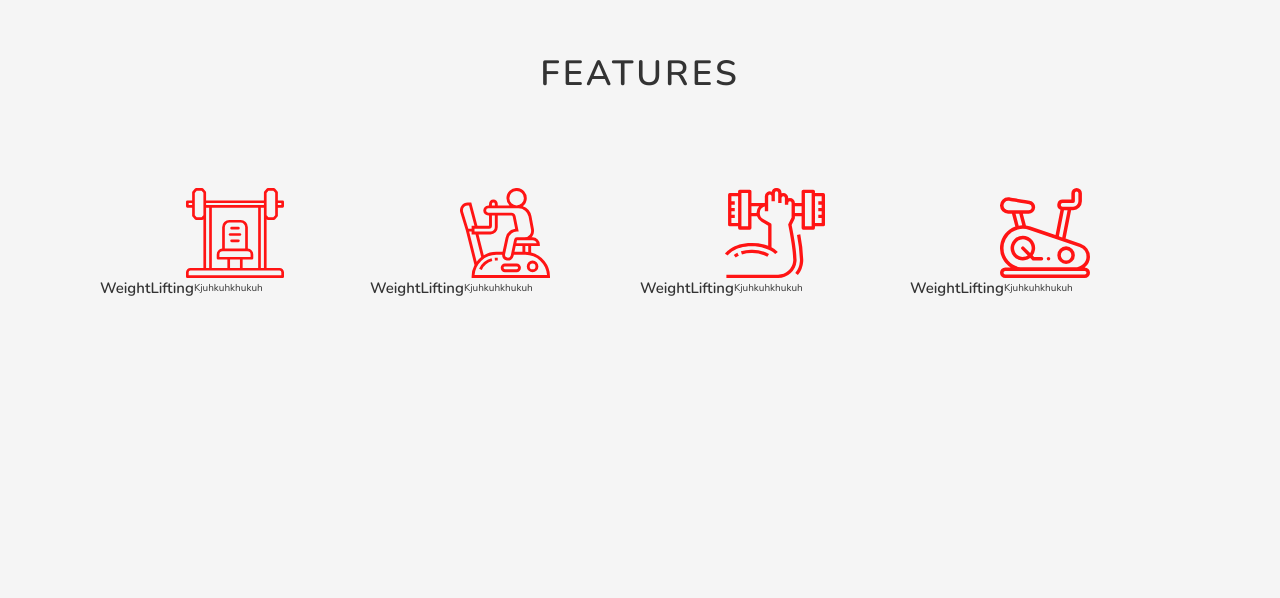
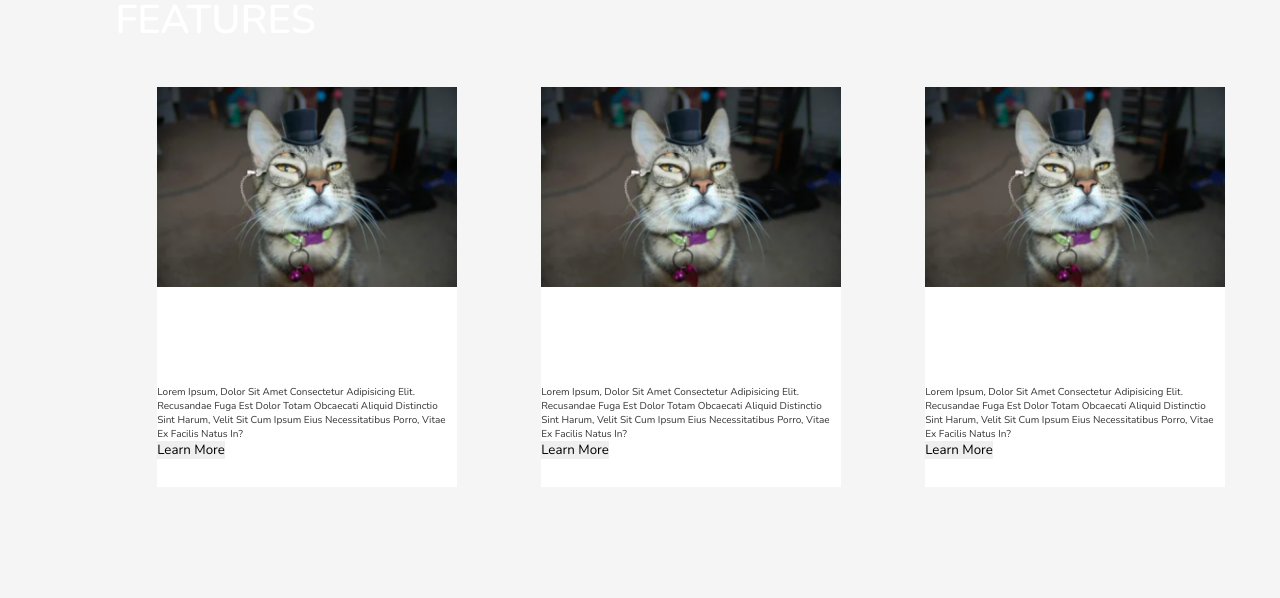
Before and after one commit to anderson-pixel/fitx, a React (Create React App) app: page / in a window 1280 px wide. Shown: the part 702-1300 px from the top of the page. Built offline with nearby package versions, Linux system fonts and the light colour scheme; some icons are missing.

Commit message:
Added Description To Feature Section

```diff
--- a/src/components/header/Features/feature.tsx
+++ b/src/components/header/Features/feature.tsx
@@ -1,68 +1,76 @@
 import React from 'react'
 import styled from 'styled-components'
-import Featureconfig from './featureconfig'
-import fimage1 from '../../../images/1.svg';
-import fimage2 from '../../../images/2.svg';
-import fimage3 from '../../../images/3.svg';
-import fimage4 from '../../../images/4.svg';
+import catimg from '../../../images/catshot.png'
 
 const FeaturesContainer = styled.section`
-justify-content: center;
-align-items: center;
-display: flex;
-height: 600px;
+height: 700px;
 width: 100%;
-margin-top: 100px;
 
-.fe1 {
-  position: absolute;
-  margin-bottom: 500px;
-  letter-spacing: 3px;
-  font-size: 35px;
-
-  @media (max-width: 991px) {
-    margin-bottom: 1200px;
-  }
+h1 {
+  color: white;
+  font-size: 4rem;
+  margin:2rem 0;
 }
 
-@media (max-width: 991px) {
-    height: 1000px;
-}
+.card-container{
+  width: 90vw;
+  display: flex;
+  justify-content: space-around;
+  flex-wrap: wrap;
+  margin: 2rem 0;
 
-.featureconfigcont {
-justify-content: center;
-align-items: center;
-display: flex;
-position: absolute;
-}
-.a-container {
-  display: flex;
-  justify-content: center;
-  align-items: center;
-  @media (max-width: 991px) {
-    display: inline;
+  .card {
+    width: 30rem;
+    height: 40rem;
+    margin: 2rem;
+    background: #fff;
+
+    img {
+      width: 100%;
+      height: 50%;
+      object-fit: cover;
+    }
   }
 }
 `
 
 const Feature = () => {
   return (
-    <FeaturesContainer id="features">
-      <h1 className="fe1">FEATURES</h1>
-      <div className="a-container">
-      <div className="featureConfigCont">
-      <Featureconfig image={fimage1} title="WeightLifting"/>
-      </div>
-      <div>
-      <Featureconfig image={fimage2} title="WeightLifting"/>
-      </div>
-      <Featureconfig image={fimage3} title="WeightLifting"/>
-      <div>
-      <Featureconfig image={fimage4} title="WeightLifting"/>
+    <FeaturesContainer>
+
+      <h1 id='features' className="fe1">FEATURES</h1>
+
+      <div className="card-container">
+
+        <div className="card">
+          <img src={catimg} alt=''></img>
+          <div className="content">
+            <h1>header</h1>
+            <p>Lorem ipsum, dolor sit amet consectetur adipisicing elit. Recusandae fuga est dolor totam obcaecati aliquid distinctio sint harum, velit sit cum ipsum eius necessitatibus porro, vitae ex facilis natus in?</p>
+            <a href='#'><button>learn more</button></a>
+          </div>
+        </div>
+
+        <div className="card">
+          <img src={catimg} alt=''></img>
+          <div className="content">
+            <h1>eddlk otyoytl</h1>
+            <p>Lorem ipsum, dolor sit amet consectetur adipisicing elit. Recusandae fuga est dolor totam obcaecati aliquid distinctio sint harum, velit sit cum ipsum eius necessitatibus porro, vitae ex facilis natus in?</p>
+            <a href='#'><button>learn more</button></a>
+          </div>
+        </div>
+
+        <div className="card">
+          <img src={catimg} alt=''></img>
+          <div className="content">
+            <h1>yuh lfçre</h1>
+            <p>Lorem ipsum, dolor sit amet consectetur adipisicing elit. Recusandae fuga est dolor totam obcaecati aliquid distinctio sint harum, velit sit cum ipsum eius necessitatibus porro, vitae ex facilis natus in?</p>
+            <a href='#'><button>learn more</button></a>
+          </div>
+        </div>
+
       </div>
 
-
-      </div>
     </FeaturesContainer>
   )
 }
--- a/src/components/header/Features/featureconfig.tsx
+++ /dev/null
@@ -1,39 +0,0 @@
-import React from 'react'
-import styled from 'styled-components';
-
-interface props {
-  title: string;
-  image: string;
-  style?: any;
-}
-
-const FeatureAbox = styled.div`
-.a-box:hover {
-  border: 1px solid red;
-  border-radius: 5px;
-}
-.a-b-text {
-  position: absolute;
-  justify-content: center;
-  align-items: center;
-  display: flex;
-}
-`
-
-const Featureconfig: React.FC<props> = (props) => {
-  return (
-    <FeatureAbox>
-    <div style={{display: 'inline-block', width: '270px', height: '270px'}} className="a-box">
-        <div style={{display: 'flex',justifyContent: 'center', alignItems: 'center'}} className="a-b-img">
-            <img src={props.image} alt=''/>
-        </div>
-        <div className="a-b-text">
-            <h2> {props.title} </h2>
-            <p>kjuhkuhkhukuh</p>
-        </div>
-    </div>
-    </FeatureAbox>
-  )
-}
-
-export default Featureconfig;
--- a/src/components/header/Home/home.tsx
+++ b/src/components/header/Home/home.tsx
@@ -46,7 +46,7 @@ margin-top: 6.5rem;
 const Home = () => {
   return (
     <HomeContainer>
-     <div className="home-slider">
+     <div id="home" className="home-slider">
      <div className="wrapper">
 
          <div className="row"></div>
--- a/src/components/header/Team/team.tsx
+++ b/src/components/header/Team/team.tsx
@@ -70,7 +70,7 @@ height: 700px;
 
 function Team() {
   return (
-    <TeamContainer id="team" className="team">
+    <TeamContainer id="trainers" className="team">
         <div className="heading">
             <span>Team</span>
             <h3>placeholder</h3>
--- a/src/components/header/header.tsx
+++ b/src/components/header/header.tsx
@@ -23,7 +23,7 @@ const Header: React.FC<Props> = ({ toggleTheme }) => {
 
         <nav className="navbar">
           <a href="#home">home</a>
-          <a href="#fetures">features</a>
+          <a href="#features">features</a>
           <a href="#pricing">pricing</a>
           <a href="#trainers">trainers</a>
           <a href="#contact">contact</a>
--- a/src/index.scss
+++ b/src/index.scss
@@ -95,12 +95,12 @@ code {
       grid-template-rows: repeat(1, 1fr);
       grid-column-gap: 0px;
       grid-row-gap: 0px;
-      height: 500px;
+      height: 300px;
       grid-auto-flow: column;
       padding: .5em;
 
       @media (max-width: 368px) {
-        grid-auto-flow: block;
+        height: 500px;
       }
 
       .box{
```
